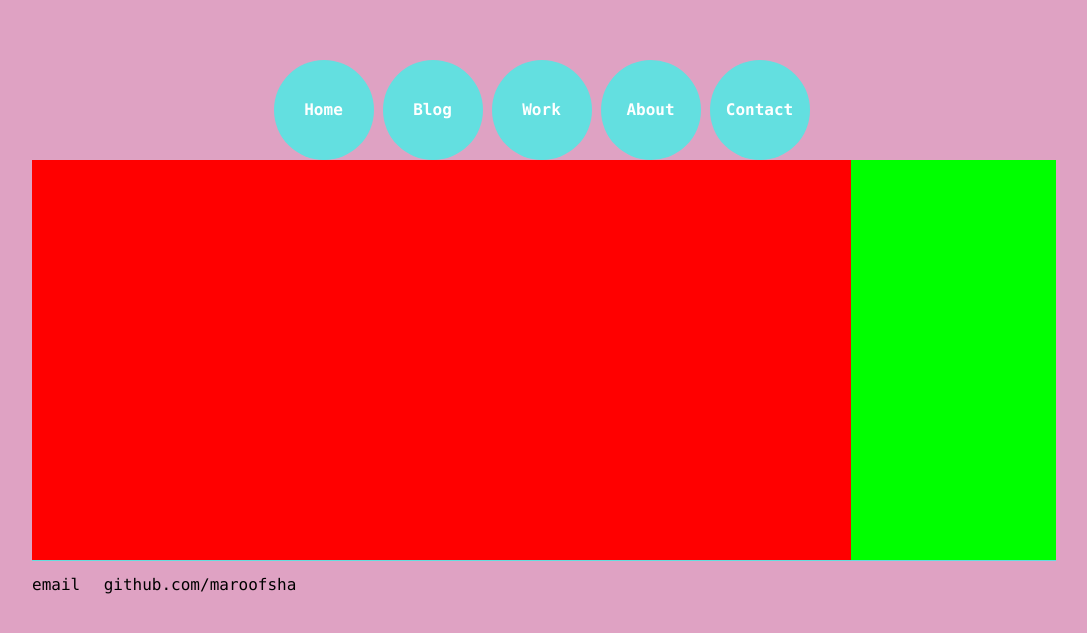
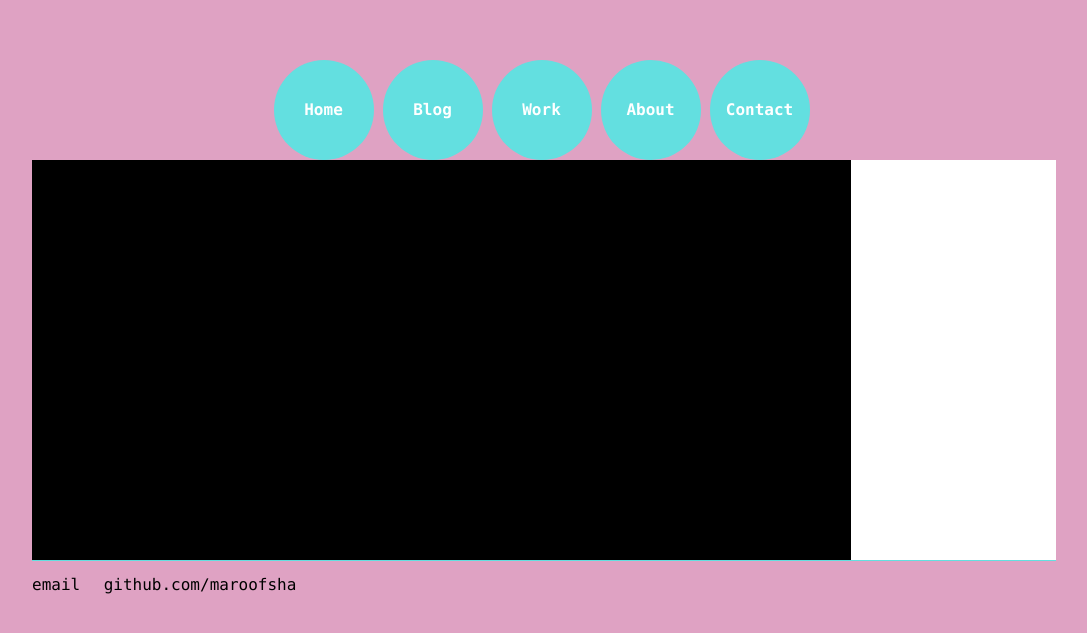
Before and after one commit to maroofsha/maroofsha.github.io, a Jekyll site: the page built from contact.html, in a window 1280 px wide. Shown: the top 633 px of the page, without its empty margins (96-1183 px from the left). Built offline with Jekyll 4.4.1, drawn with Linux system fonts in a browser that asks for light colours; nearby versions of some CDN libraries.

Commit message:
Update contact.html

```diff
--- a/contact.html
+++ b/contact.html
@@ -14,13 +14,13 @@ title: maroofsha, Enterpreuner
 .floatleft {
     float:left;
     width: 80%;
-    background-color: #ff0000;
+    background-color: #000;
     height: 400px;
 }
 
 .floatright {
 float: right;
-    background-color: #00ff00;
+    background-color: #fff;
     height: 400px;
     width: 20%;
 }
```
